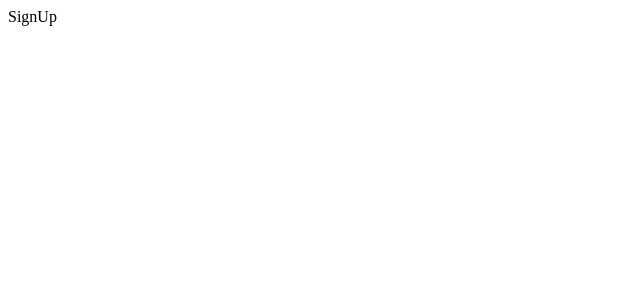
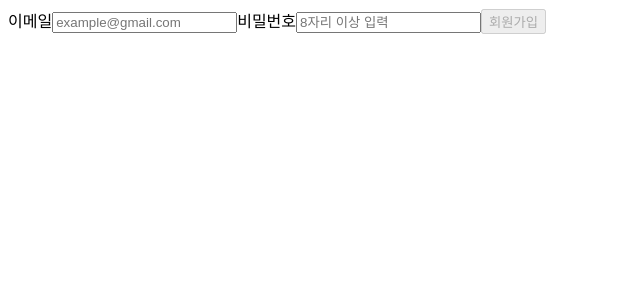
Before and after one commit to Everylisy/wanted-pre-onboarding-frontend, a React (Create React App) app: page /signup in a window 1280 px wide. Shown: the top 300 px of the page, without its empty margins (0-640 px from the left). Built offline with nearby package versions, Linux system fonts and the light colour scheme; the HTML template or start-up script is replaced by a standard one.

Commit message:
feat: SignUp 페이지 회원가입 기능 구현 (UI, 컴포넌트 분리 X)

```diff
--- a/src/pages/SignUp.jsx
+++ b/src/pages/SignUp.jsx
@@ -1,7 +1,59 @@
-import React from 'react';
+import React, { useState } from 'react';
+import { useNavigate } from 'react-router-dom';
+import { post } from '../api';
 
 function SignUp() {
-  return <div>SignUp</div>;
+  const navigate = useNavigate();
+  const [email, setEmail] = useState('');
+  const [password, setPassword] = useState('');
+
+  const handleSubmit = async (e) => {
+    e.preventDefault();
+    try {
+      if (isFormValid) {
+        await post('auth/signup', {
+          email,
+          password,
+        });
+      }
+      alert('회원가입을 환영합니다!');
+      navigate('/signin');
+    } catch (error) {
+      console.log(error);
+      if (error.response.data.message) alert(error.response.data.message);
+    }
+  };
+
+  const isFormValid = email.includes('@') && password.length >= 8;
+
+  return (
+    <form onSubmit={handleSubmit}>
+      <label htmlFor="email">이메일</label>
+      <input
+        id="email"
+        data-testid="email-input"
+        type="email"
+        placeholder="example@gmail.com"
+        required
+        onChange={(e) => setEmail(e.target.value)}
+        value={email}
+      />
+      <label htmlFor="password">비밀번호</label>
+      <input
+        id="password"
+        data-testid="password-input"
+        type="password"
+        placeholder="8자리 이상 입력"
+        minLength={8}
+        required
+        onChange={(e) => setPassword(e.target.value)}
+        value={password}
+      />
+      <button data-testid="signup-button" type="submit" disabled={!isFormValid}>
+        회원가입
+      </button>
+    </form>
+  );
 }
 
 export default SignUp;
```
